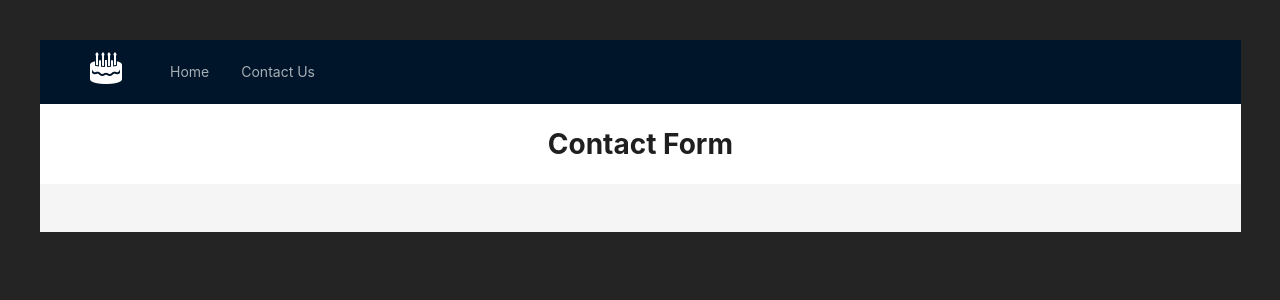
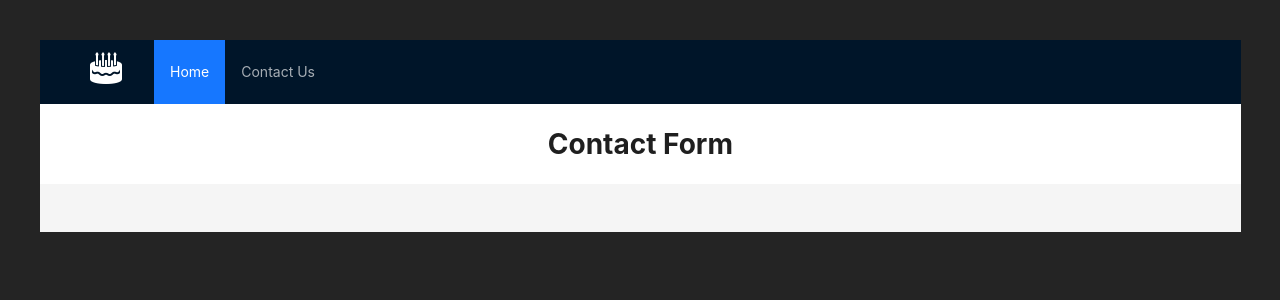
Before and after one commit to pelafustan/react_ii-challenge_01, a React (Vite) app: page /react_ii-challenge_01/contact in a window 1280 px wide. Shown: the top 300 px of the page. Built offline with nearby package versions, Linux system fonts and the light colour scheme.

Commit message:
add option to highlight default page (home)

```diff
--- a/src/components/Navbar.tsx
+++ b/src/components/Navbar.tsx
@@ -23,6 +23,7 @@ export default function Navbar() {
       </div>
       <Menu
         theme="dark"
+        defaultSelectedKeys={["/"]}
         mode="horizontal"
         items={navigation}
         onClick={handleMenuClick}
```
